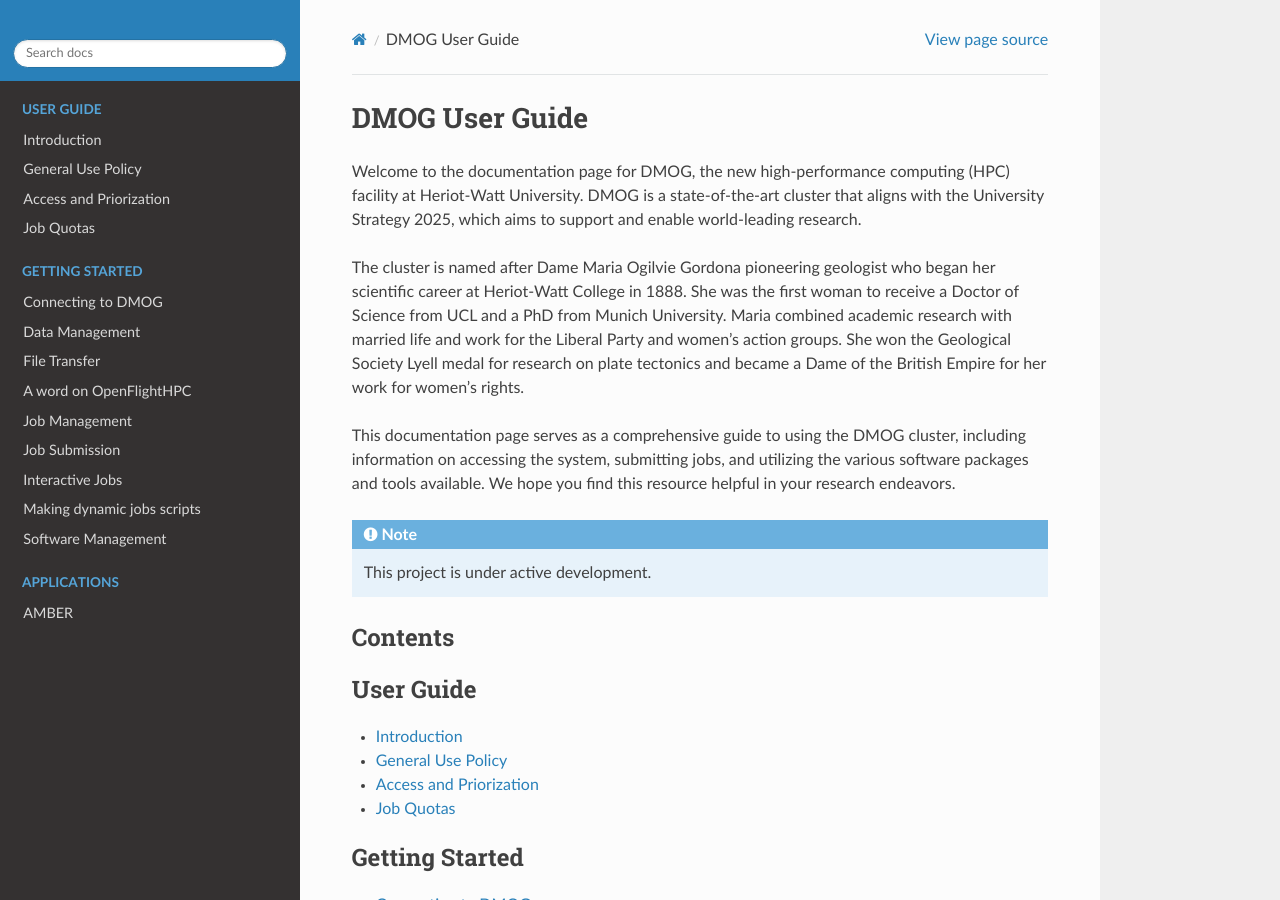
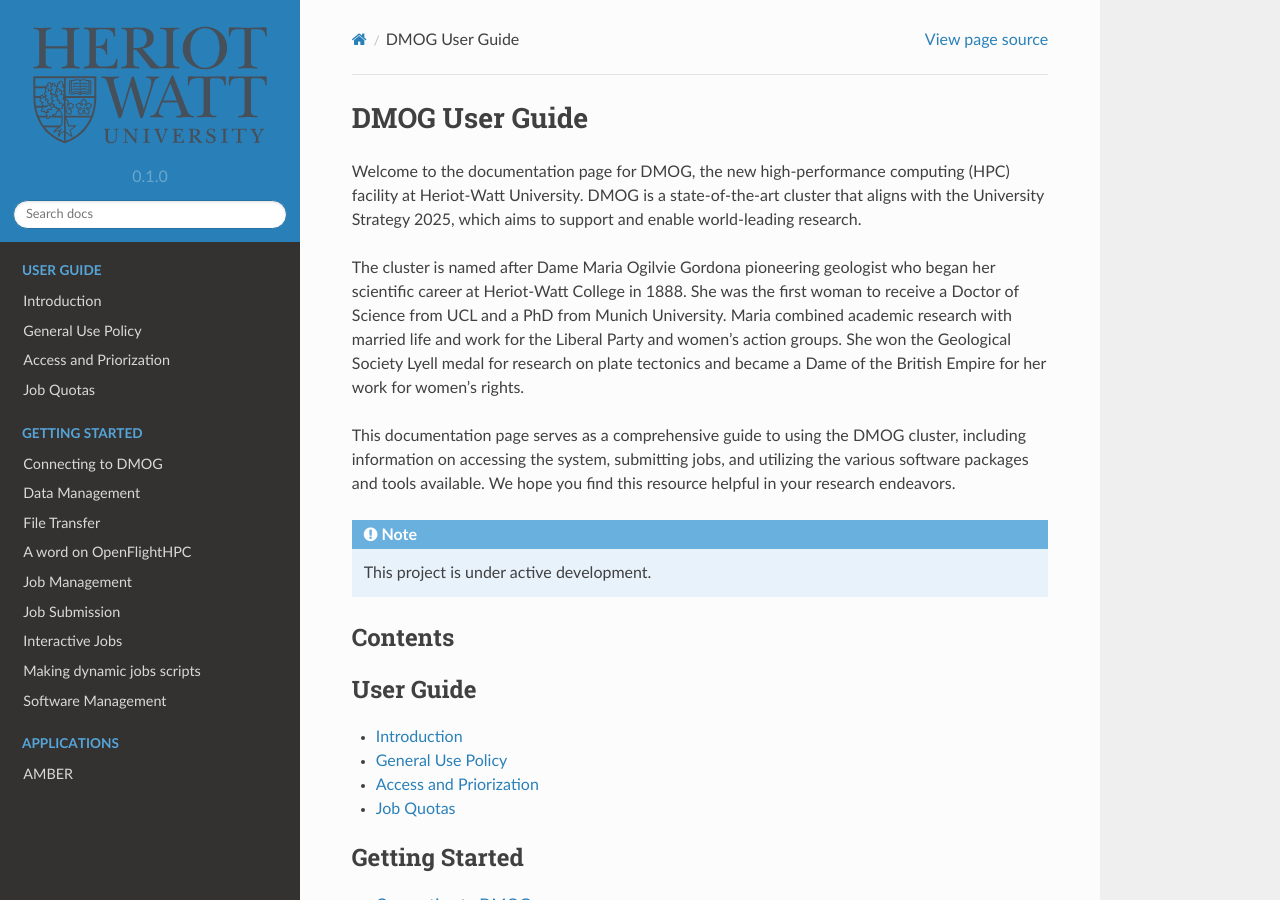
Before and after one commit to jm130/dmogdocs, a Sphinx documentation site: the page built from docs/source/index.rst, in a window 1280 px wide and 900 px high. Built offline with Sphinx 7.4.7 and the Read the Docs theme 2.0.0, drawn with Linux system fonts in a browser that asks for light colours.

Commit message:
Update conf.py

```diff
--- a/docs/source/conf.py
+++ b/docs/source/conf.py
@@ -31,10 +31,10 @@
 
 html_theme = 'sphinx_rtd_theme'
 html_static_path = ['_static']
-html_logo = 'HWU_logo.svg'
+html_logo = '_static/HWU_logo.svg'
 html_theme_options = {
     'logo_only': True,
-    'display_version': False,
+    'display_version': True,
 }
 
 # -- Options for EPUB output
```
